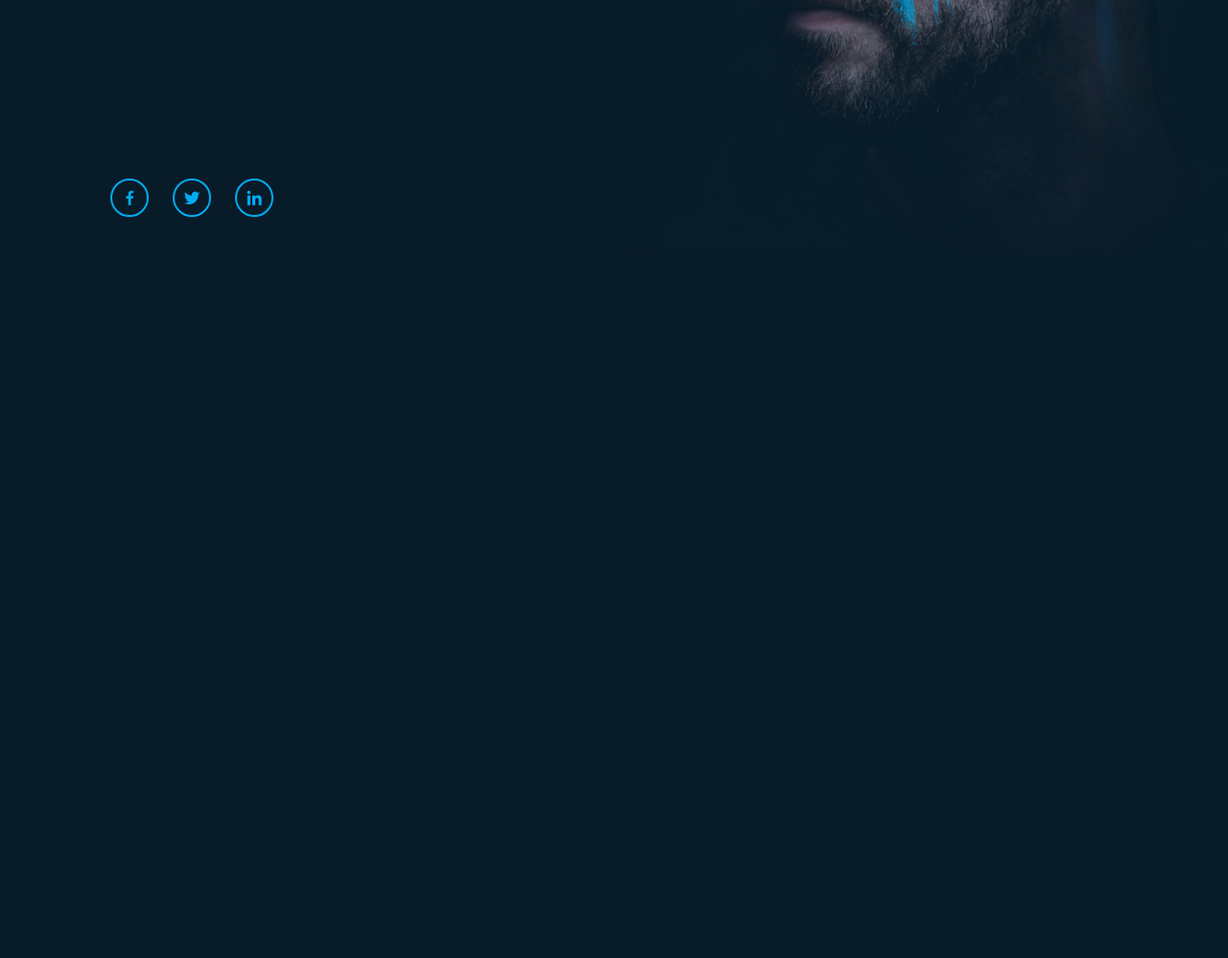
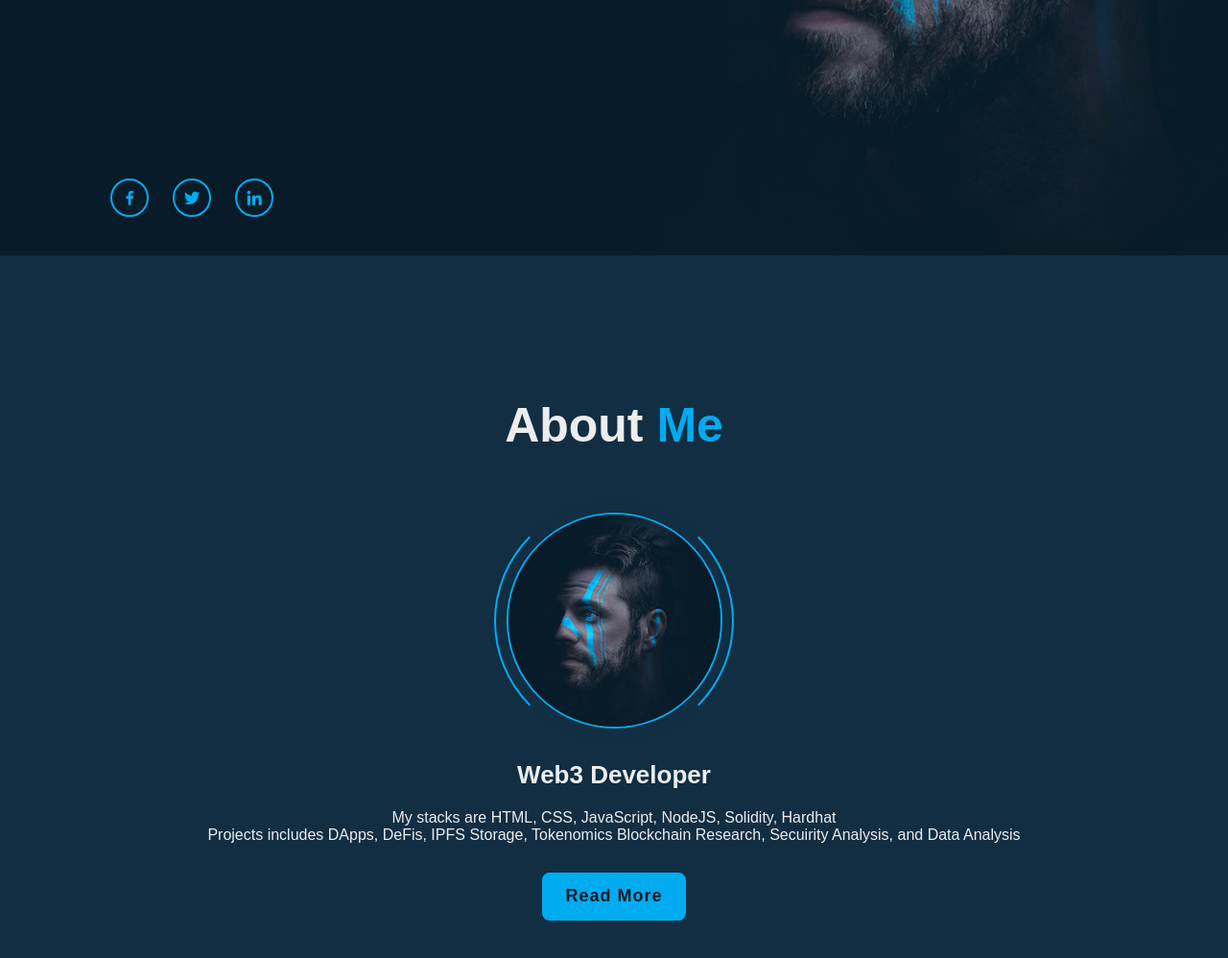
Before and after one commit to Galaxical/portfolioWebsite, a plain HTML site: page index.html in a window 1280 px wide. Shown: the part 534-1532 px from the top of the page at 96% size. Before the commit the page ends 800 px from the top, so only its background shows below. Drawn offline with nearby package versions, Linux system fonts and the light colour scheme.

Commit message:
completed the about section design with image css styling

```diff
--- a/index.html
+++ b/index.html
@@ -46,10 +46,32 @@
             <a href="#"><i class='bx bxl-linkedin'></i></box-icon></a>
         </div>
 
-        <div class="home-ImgHover">
+        <div class="home-ImgHover"></div>
+    </section>
 
+    <section class="about" id="about">
+        <h2 class="heading">About <span> Me</span></h2>
+
+        <div class="about-img">
+            <img src="Images/about.jpg" alt="">
+            <span class="circle-spin"></span>
+        </div>
+
+        <div class="about-content">
+            <h3>Web3 Developer</h3>
+            <p>
+                My stacks are
+                HTML, CSS, JavaScript, NodeJS, Solidity, Hardhat <br>
+                Projects includes DApps, DeFis, IPFS Storage, Tokenomics
+                Blockchain Research, Secuirity Analysis, and Data Analysis
+            </p>
+
+            <div class="btn-box btns">
+                <a href="#" class="btn">Read More</a>
+            </div>
         </div>
     </section>
+
     <script src = "script.js" ></script>
 
 </body>
--- a/style.css
+++ b/style.css
@@ -230,3 +230,75 @@ section {
     opacity: .8;
 
 }
+
+.about {
+    display: flex;
+    justify-content: center;
+    align-items: center;
+    flex-direction: column;
+    gap: 2rem;
+    background: var(--second-bg-color);
+    padding-block-end: 6rem;
+}
+
+.heading {
+    font-size: 5rem;
+    margin-block-end: 3rem;
+    text-align: center;
+}
+
+span {
+    color: var(--main-color);
+}
+
+.about-img {
+    position: relative;
+    inline-size: 25rem;
+    block-size: 25rem;
+    border-radius: 50%;
+    display: flex;
+    justify-content: center;
+    align-items: center;
+}
+
+.about-img img {
+    inline-size: 90%;
+    border-radius: 50%;
+    border: .2rem solid var(--main-color);
+}
+
+.about-img .circle-spin {
+    position: absolute;
+    inset-block-start: 50%;
+    inset-inline-start: 50%;
+    transform: translate(-50%, -50%) rotate(0);
+    inline-size: 100%;
+    block-size: 100%;
+    border-radius: 50%;
+    border-block-start: .2rem solid var(--second-bg-color);
+    border-block-end: .2rem solid var(--second-bg-color);
+    border-inline-start: .2rem solid var(--main-color);
+    border-inline-end: .2rem solid var(--main-color);
+
+}
+
+.about-content {
+    text-align: center;
+}
+
+.about-content h3 {
+    font-size: 2.6rem;
+}
+
+.about-content p {
+    font-size: 1.6rem;
+    margin: 2rem 0 3rem;
+}
+.btn-box.btns {
+    display: inline-block;
+    inline-size: 15rem;
+}
+
+.btn-box.btns a::before{
+    background: var(--second-bg-color);
+}
```
